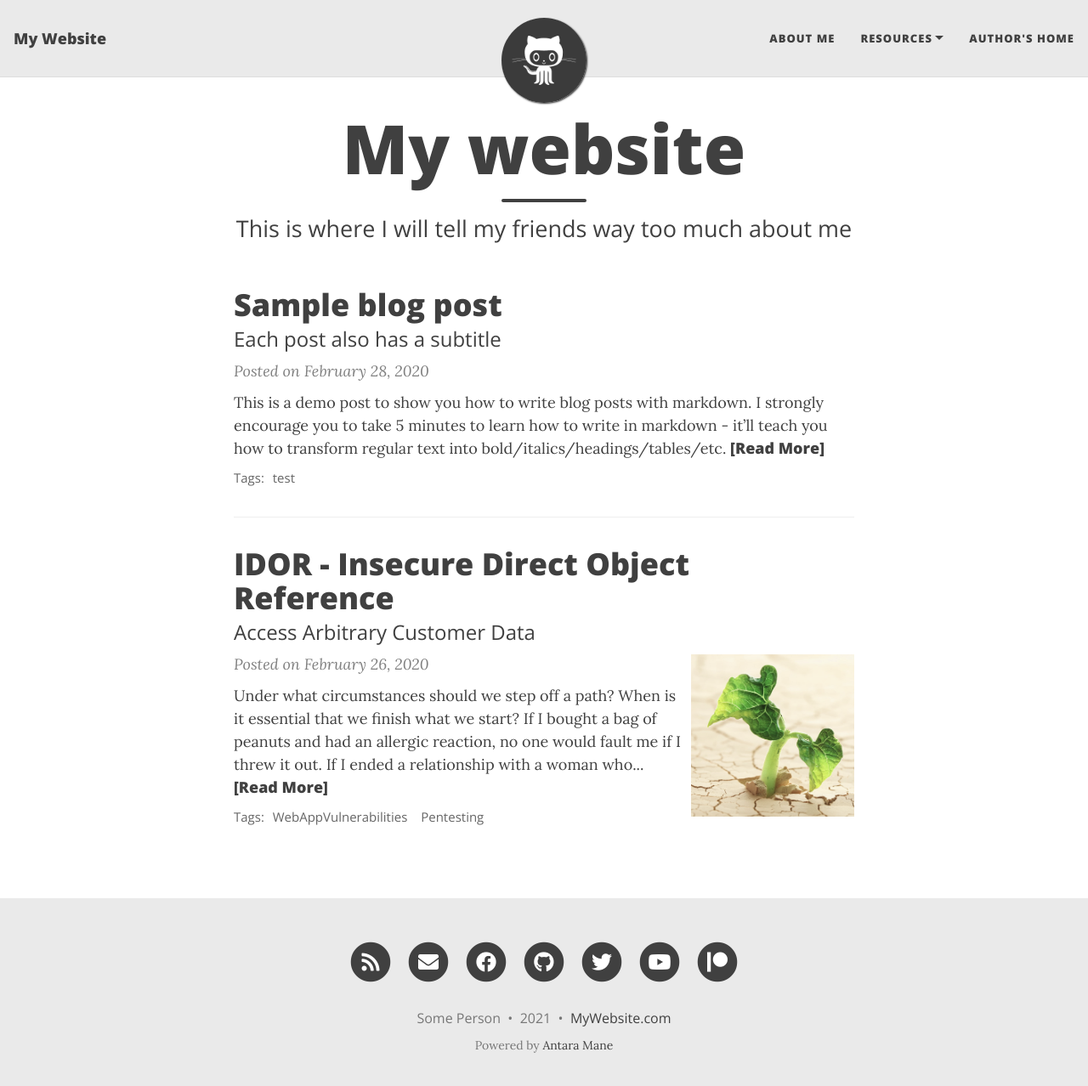
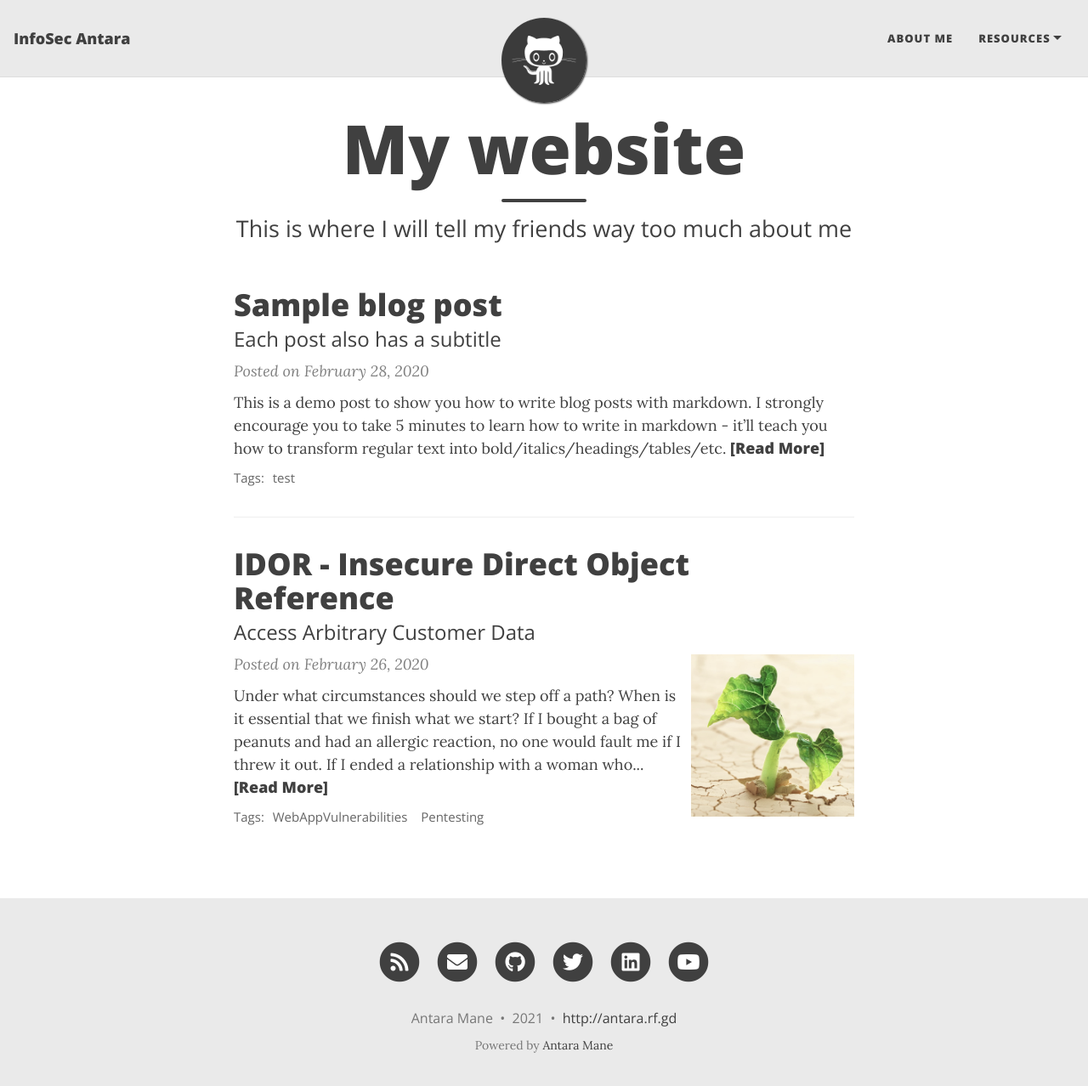
Before and after one commit to InfoSecAntara/theantaramane, a Jekyll site: the page built from index.html, in a window 1280 px wide and 1291 px high. Shown: the top 1278 px of the window at 85% size. Built offline with Jekyll 4.4.1, drawn with Linux system fonts in a browser that asks for light colours; nearby versions of some CDN libraries; the list of posts is cut into pages by our own code.

Commit message:
Update _config.yml

```diff
--- a/_config.yml
+++ b/_config.yml
@@ -6,19 +6,18 @@
 # --- Required options --- #
 
 # Name of website
-title: My Website
+title: InfoSec Antara
 
 # Your name to show in the footer
-author: Some Person
+author: Antara Mane
 
 # --- List of links in the navigation bar --- #
 
 navbar-links:
   About Me: "aboutme"
   Resources:
-    - Beautiful Jekyll: "https://beautifuljekyll.com"
-    - Learn markdown: "https://www.markdowntutorial.com/"
-  Author's home: "https://deanattali.com"
+    - InfoSec Antara: "https://github.com/InfoSecAntara"
+
 
 # --- Logo --- #
 
@@ -39,15 +38,15 @@ round-avatar: true
 # Select the social network links that you want to show in the footer.
 # Uncomment the links you want to show and add your information to each one.
 social-network-links:
-  email: "someone@example.com"
-  facebook: deanattali
-  github: daattali
-  twitter: daattali
-  patreon: DeanAttali
-  youtube: c/daattali
+  email: "antaramane@outlook.com"
+#  facebook: deanattali
+  github: https://github.com/antara-mane17
+  twitter: https://twitter.com/theantaramane
+#  patreon: DeanAttali
+  youtube: https://www.youtube.com/c/KomalMane17
 #  medium: yourname
 #  reddit: yourname
-#  linkedin: daattali
+  linkedin: https://www.linkedin.com/in/antara-mane-967529126/
 #  xing: yourname
 #  stackoverflow: "3943160/daattali"
 #  snapchat: deanat78
@@ -72,13 +71,13 @@ rss-description: This website is a virtual proof that I'm awesome
 # Select which social network share links to show in posts
 share-links-active:
   twitter: true
-  facebook: true
+#  facebook: true
   linkedin: true
   vk: false
 
 # How to display the link to your website in the footer
 # Remove this if you don't want a link in the footer
-url-pretty: "MyWebsite.com"
+url-pretty: "http://antara.rf.gd"
 
 # Excerpt word length - Truncate the excerpt of each post on the feed page to the specified number of words
 excerpt_length: 50
```
